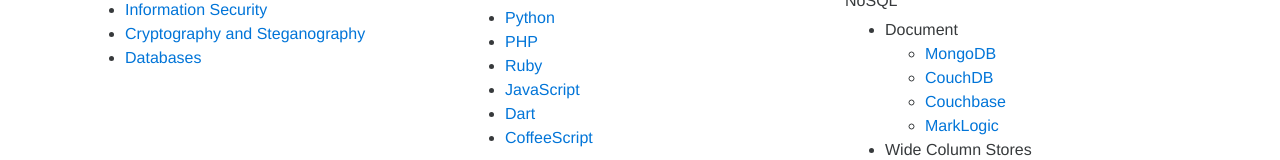
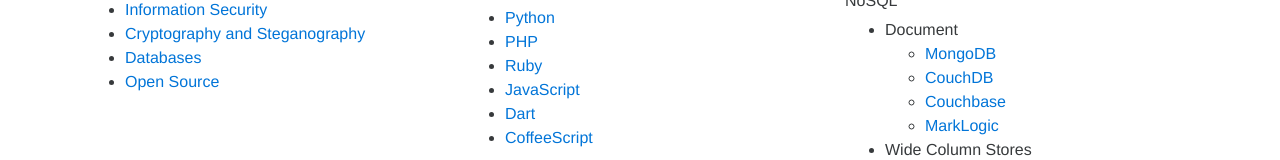
Before and after one commit to NeoTheFox/google-spaces, a plain HTML site: page index.html in a window 1280 px wide. Shown: the part 445-605 px from the top of the page. Drawn offline with Linux system fonts and the light colour scheme.

Commit message:
Added an Open Source space

```diff
--- a/index.html
+++ b/index.html
@@ -64,6 +64,7 @@
 					<li><a href="https://goo.gl/spaces/Po8e1SixsffGjPCr6">Information Security</a></li>
 					<li><a href="https://goo.gl/spaces/k7CU7kgojhzyuHQv5">Cryptography and Steganography</a></li>
 					<li><a href="https://goo.gl/spaces/SposjcDaYdSeedje7">Databases</a></li>
+					<li><a href="https://goo.gl/spaces/6udY4mAxjA6FGGC58">Open Source</a></li>
 				</ul>
 			</div>
 
```
